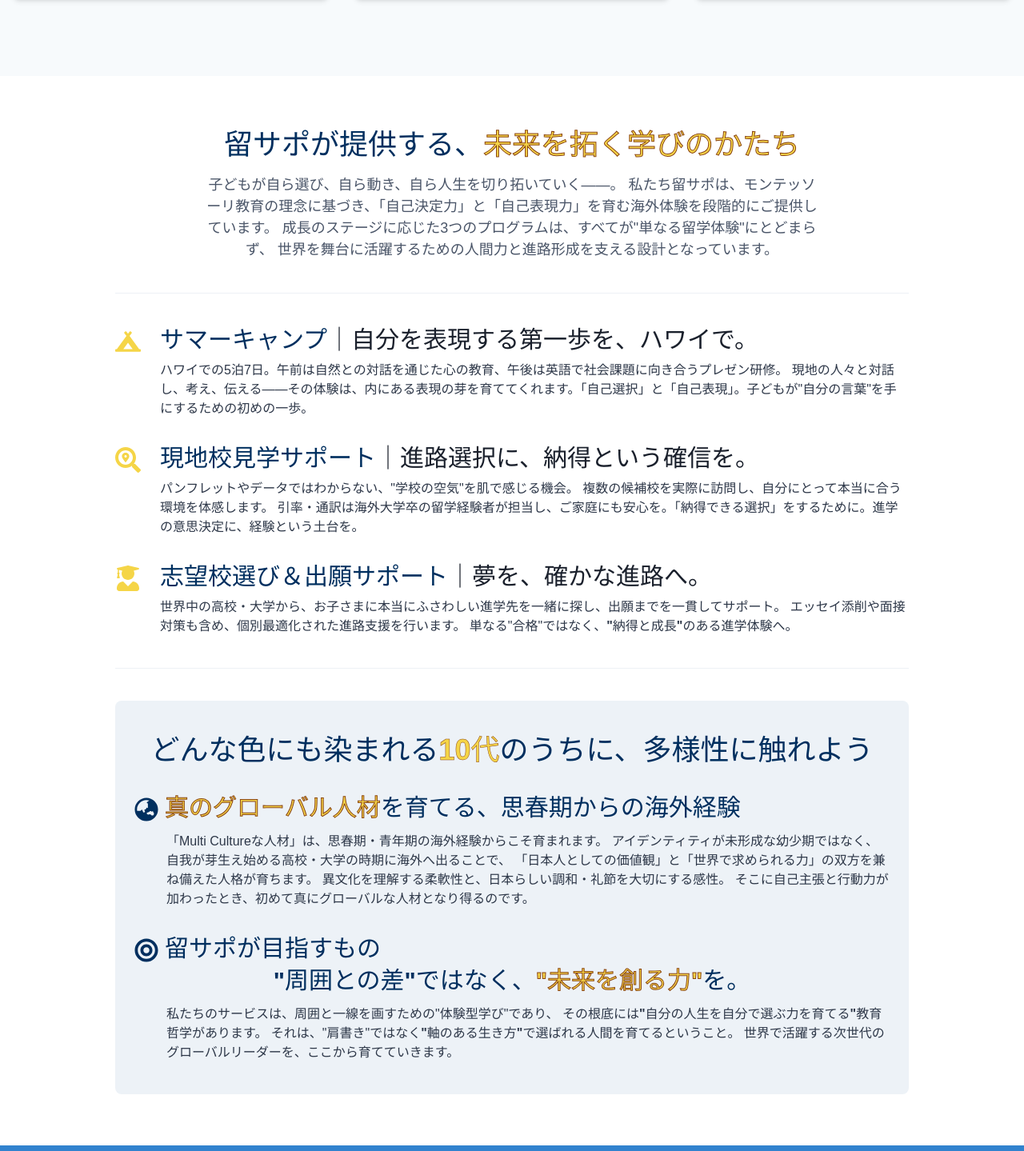
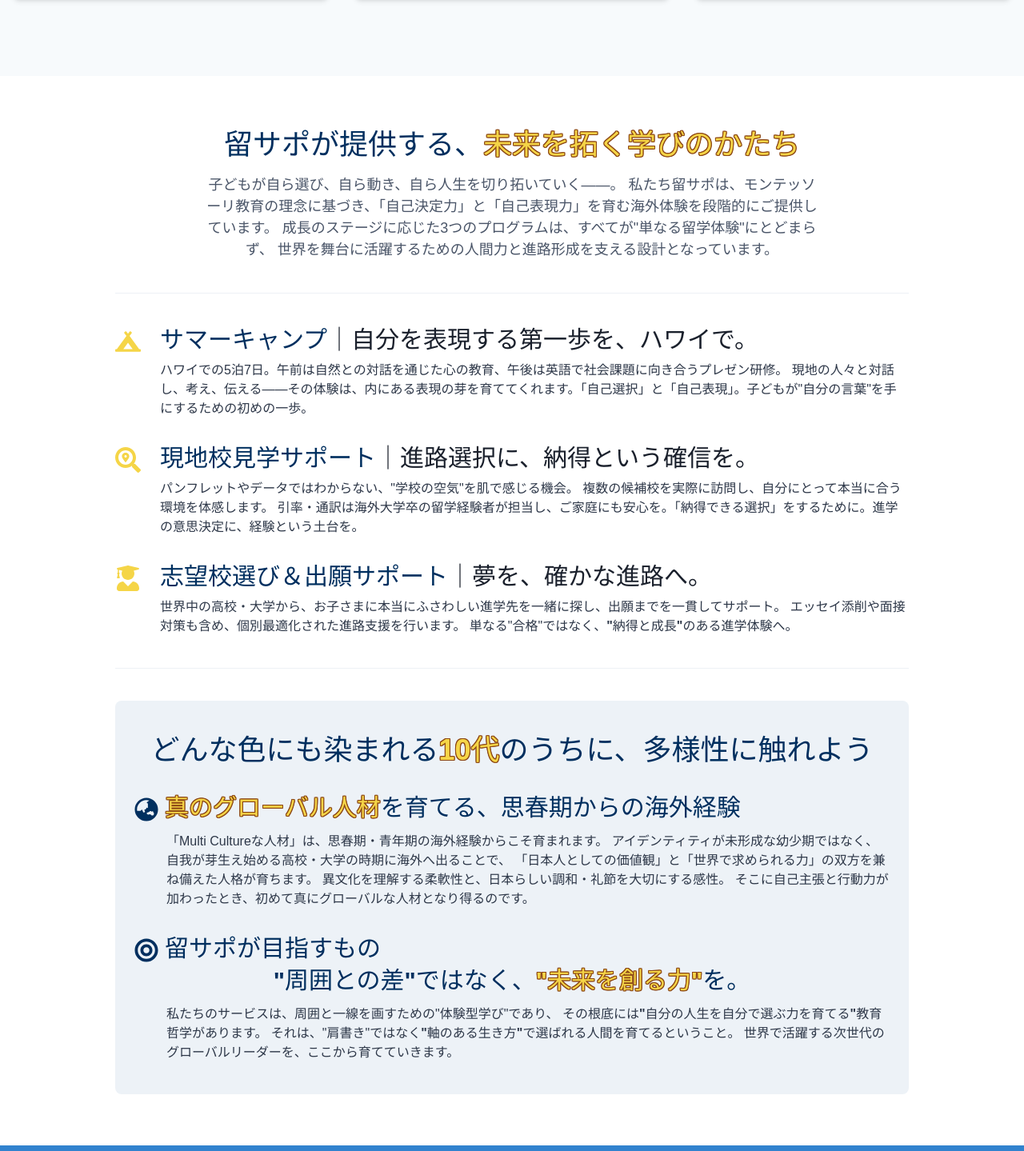
Before and after one commit to ideal-tomy/ryusapo_site, a React (Vite) app: page / in a window 1280 px wide. Shown: the part 4530-5969 px from the top of the page at 80% size. Built offline with nearby package versions, Linux system fonts and the light colour scheme.

Commit message:
最終調整

```diff
--- a/src/components/Home/LearningApproachSection.tsx
+++ b/src/components/Home/LearningApproachSection.tsx
@@ -1,6 +1,32 @@
 import React from 'react';
 import { Box, Container, Heading, Text, VStack, HStack, Icon, Divider, List, ListItem, ListIcon } from '@chakra-ui/react';
 import { FaCampground, FaSearchLocation, FaUserGraduate, FaGlobeAsia, FaBullseye } from 'react-icons/fa'; // アイコン例
+
+const textOutlineBrown = {
+  textShadow: `
+    1px 1px 0 #8B4513,
+    -1px 1px 0 #8B4513,
+    1px -1px 0 #8B4513,
+    -1px -1px 0 #8B4513,
+    0 1px 0 #8B4513,
+    0 -1px 0 #8B4513,
+    1px 0 0 #8B4513,
+    -1px 0 0 #8B4513
+  `
+};
+
+const textOutlineBrownThin = {
+  textShadow: `
+    0.5px 0.5px 0 #8B4513,
+    -0.5px 0.5px 0 #8B4513,
+    0.5px -0.5px 0 #8B4513,
+    -0.5px -0.5px 0 #8B4513,
+    0 0.5px 0 #8B4513,
+    0 -0.5px 0 #8B4513,
+    0.5px 0 0 #8B4513,
+    -0.5px 0 0 #8B4513
+  `
+};
 
 export const LearningApproachSection = () => {
   return (
@@ -10,10 +36,7 @@ export const LearningApproachSection = () => {
           {/* タイトルと導入文 */}
           <Box textAlign="center">
             <Heading as="h2" size="xl" mb={4} color="brand.base">
-              留サポが提供する、<Text as="span" color="brand.accent" sx={{
-                WebkitTextStroke: '1px #8B4513', // Safari, Chrome
-                textStroke: '1px #8B4513'       // 将来的な標準プロパティ
-              }}>未来を拓く学びのかたち</Text>
+              留サポが提供する、<Text as="span" color="brand.accent" sx={textOutlineBrown}>未来を拓く学びのかたち</Text>
             </Heading>
             <Text fontSize="lg" color="gray.600" maxW="container.md" mx="auto">
               子どもが自ら選び、自ら動き、自ら人生を切り拓いていく——。
@@ -81,10 +104,7 @@ export const LearningApproachSection = () => {
             <Box textAlign="center" pb={8}> {/* 上のpyがあるので、ここはpbのみに調整 */}
               <Heading as="h2" size="xl" color="brand.base">
                 {'どんな色にも染まれる'}
-                <Text as="span" color="brand.accent" display="inline" sx={{
-                  WebkitTextStroke: '0.5px #8B4513', // 少し細めの枠線
-                  textStroke: '0.5px #8B4513'
-                }}>
+                <Text as="span" color="brand.accent" display="inline" sx={textOutlineBrown}>
                   10代
                 </Text>
                 {'のうちに、多様性に触れよう'}
@@ -96,10 +116,7 @@ export const LearningApproachSection = () => {
               <Box>
                 <Heading as="h3" size="lg" mb={3} color="brand.base">
                   <Icon as={FaGlobeAsia} mr={2} verticalAlign="middle" />
-                  <Text as="span" color="brand.accent" sx={{
-                    WebkitTextStroke: '1px #8B4513',
-                    textStroke: '1px #8B4513'
-                  }}>真のグローバル人材</Text>を育てる、思春期からの海外経験
+                  <Text as="span" color="brand.accent" sx={textOutlineBrown}>真のグローバル人材</Text>を育てる、思春期からの海外経験
                 </Heading>
                 <Text color="gray.700" pl={10}> {/* アイコン分インデント */}
                   「Multi Cultureな人材」は、思春期・青年期の海外経験からこそ育まれます。
@@ -119,10 +136,7 @@ export const LearningApproachSection = () => {
                     <Text as="span" color="brand.base" display="inline">
                       {"\"周囲との差\"ではなく、"}
                     </Text>
-                    <Text as="span" color="brand.accent" display="inline" sx={{
-                      WebkitTextStroke: '1px #8B4513',
-                      textStroke: '1px #8B4513'
-                    }}>
+                    <Text as="span" color="brand.accent" display="inline" sx={textOutlineBrown}>
                       "未来を創る力"
                     </Text>
                     <Text as="span" color="brand.base" display="inline">
--- a/src/components/Services/ComparisonTable.tsx
+++ b/src/components/Services/ComparisonTable.tsx
@@ -92,14 +92,14 @@ export const ComparisonTable = () => {
     <Box as="section" py={12} bg="gray.50">
       <Container maxW="container.xl">
         <VStack spacing={8} align="start">
-          <Box>
+          <Box textAlign="center" w="full">
             <Text color="brand.accent" fontWeight="bold" fontSize="lg">
               COMPARISON
             </Text>
             <Heading as="h2" size="xl" color="brand.base" mb={2}>
               留サポの強み
             </Heading>
-            <Text fontSize="lg" color="gray.600" maxW="2xl">
+            <Text fontSize="lg" color="gray.600" maxW="2xl" mx="auto">
               他社サービスとの比較で見る留サポの特徴
             </Text>
           </Box>
--- a/src/components/common/FaqPreview/index.tsx
+++ b/src/components/common/FaqPreview/index.tsx
@@ -210,12 +210,12 @@ export const FaqPreview: React.FC<FaqPreviewProps> = ({
           <Flex justify="center" mt={6}>
             <Button
               as={RouterLink}
-              to="/services"
+              to="/about"
               size="lg"
               variant="outline"
-              colorScheme="blue"
+              colorScheme="brand"
             >
-              サポート・料金
+              会社概要を見る
             </Button>
           </Flex>
         </VStack>
--- a/src/components/common/MainCTA/index.tsx
+++ b/src/components/common/MainCTA/index.tsx
@@ -1,5 +1,6 @@
 import React from 'react';
 import { Box, Container, Heading, Text, Button, VStack } from '@chakra-ui/react';
+// import { Link as RouterLink } from 'react-router-dom'; // This was added in error, removing if not used elsewhere
 
 type MainCTAProps = {
   // LINEボタンのURLを変更するためのプロパティ
@@ -34,20 +35,21 @@ export const MainCTA = ({
           </Text>
 
           <Button
-            as="a"
-            href={lineUrl}
-            target="_blank"
-            rel="noopener noreferrer"
+            as="a" // Reverted to "a"
+            href={lineUrl} // Reverted to lineUrl
+            target="_blank" // Re-added for external links
+            rel="noopener noreferrer" // Re-added for security
             size="lg"
             px={10}
-            py={6}
-            bg="#06c755"
-            color="white"
+            py={6} // Reverted py
+            bg="#06c755" // Reverted to LINE green
+            color="white" // Reverted
             fontWeight="bold"
-            _hover={{ bg: '#05a948', transform: 'translateY(-2px)' }}
-            _active={{ bg: '#048b3a' }}
-            transition="all 0.3s ease"
+            _hover={{ bg: '#05a948', transform: 'translateY(-2px)' }} // Reverted hover
+            _active={{ bg: '#048b3a' }} // Reverted active
+            transition="all 0.3s ease" // Reverted transition
             boxShadow="md"
+            // _hover={{ boxShadow: "lg", transform: "translateY(-2px)" }} // Removed as it was for RouterLink style
           >
             {buttonText}
           </Button>
```
